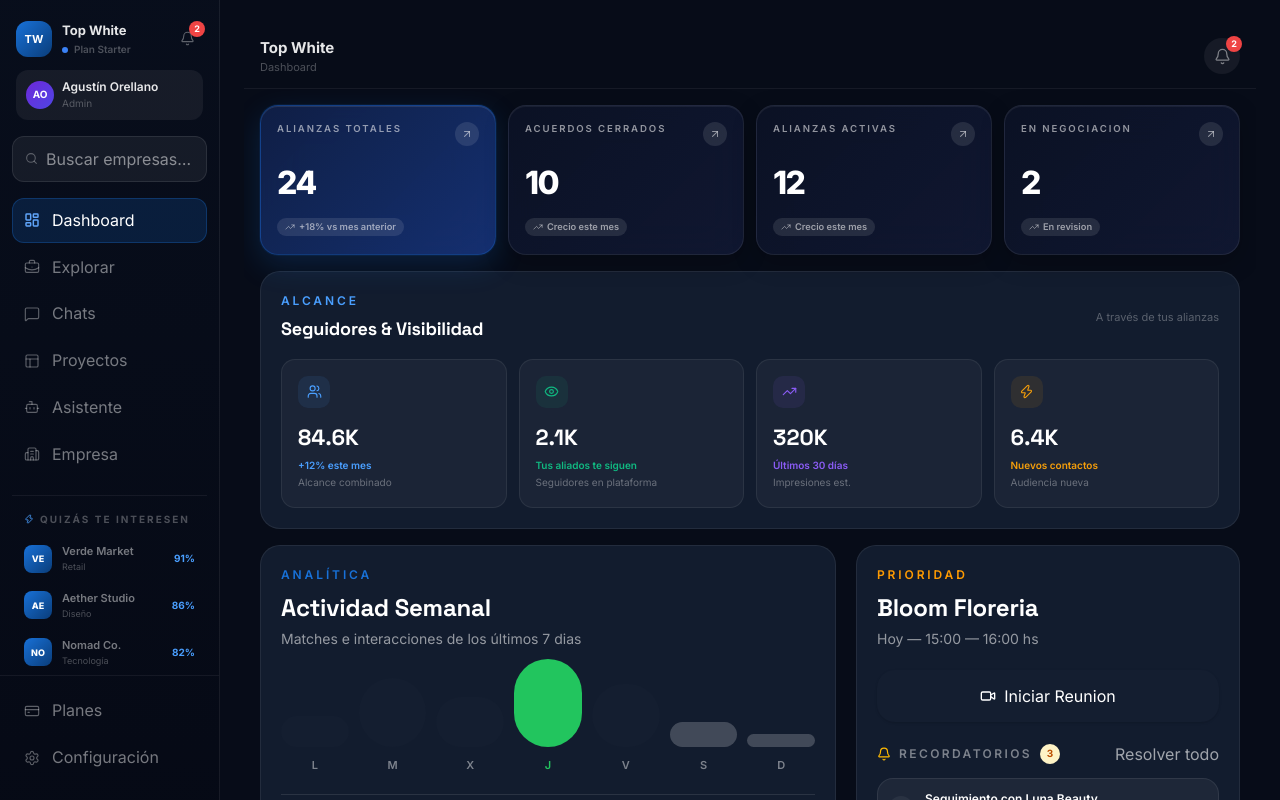
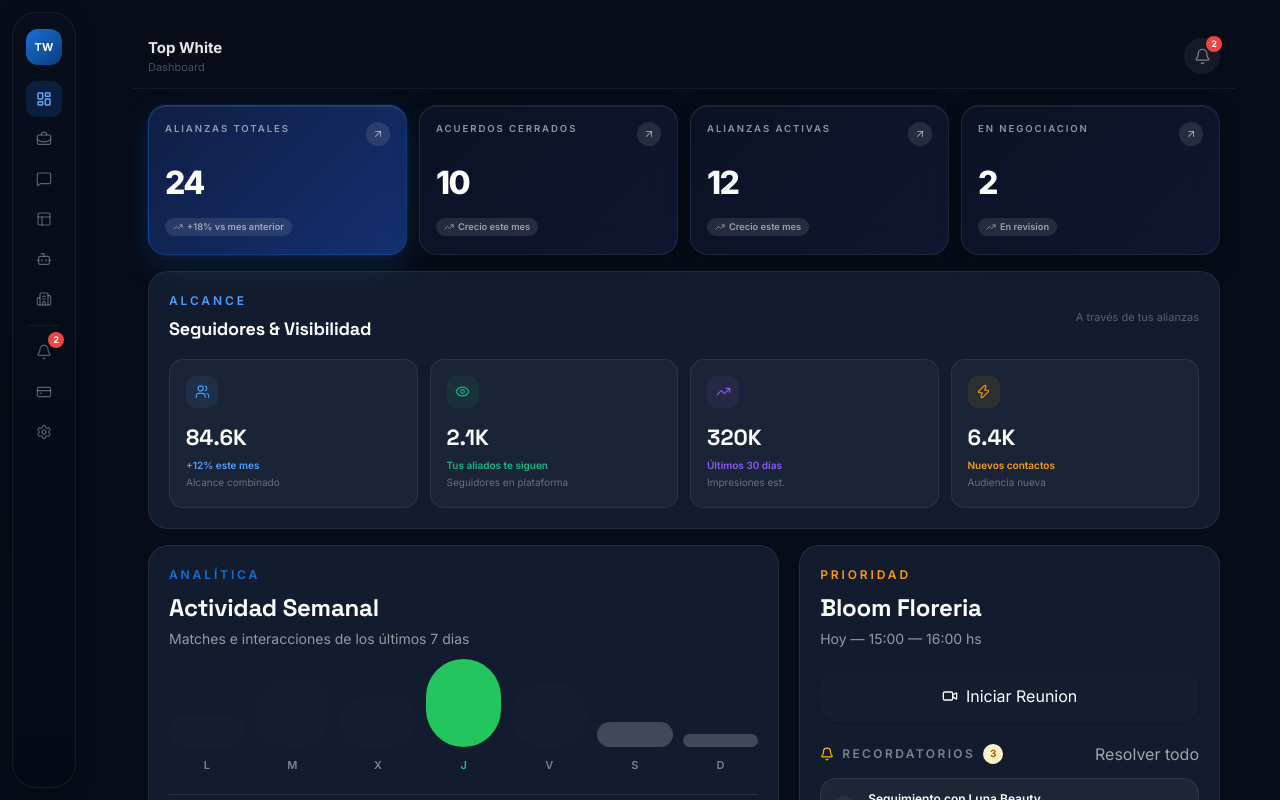
Before and after one commit to agustinorellano/Conectados-demo-1.2, a React (Vite) app: page /web in a window 1280 px wide. Built offline with nearby package versions, Linux system fonts and the light colour scheme.

Commit message:
feat: WebSidebar as dynamic island — hover to expand, collapsed icon-only pill
Co-Authored-By: Claude Sonnet 4.6 <noreply@anthropic.com>

```diff
--- a/src/web/WebSidebar.jsx
+++ b/src/web/WebSidebar.jsx
@@ -23,7 +23,7 @@ const mainNav = [
   { id: 'dashboard',  label: 'Dashboard',  icon: LayoutDashboard },
   { id: 'alliances',  label: 'Explorar',   icon: BriefcaseBusiness },
   { id: 'chats',      label: 'Chats',      icon: MessageSquare },
-  { id: 'workplace',  label: 'Proyectos', icon: PanelsTopLeft },
+  { id: 'workplace',  label: 'Proyectos',  icon: PanelsTopLeft },
   { id: 'assistant',  label: 'Asistente',  icon: Bot },
   { id: 'profile',    label: 'Empresa',    icon: Building2 },
 ];
@@ -53,13 +53,14 @@ const RECOMMENDATIONS = [
 
 function WebSidebar({ activeView, onNavigate, userPlan, companyName }) {
   const { t } = useTheme();
+  const [expanded, setExpanded]   = useState(false);
   const [query, setQuery]         = useState('');
   const [searchFocus, setFocus]   = useState(false);
   const [notifOpen, setNotifOpen] = useState(false);
   const [readIds, setReadIds]     = useState(new Set());
 
-  const unreadCount = NOTIFICATIONS.filter(n => n.unread && !readIds.has(n.id)).length;
-  const markAllRead = () => setReadIds(new Set(NOTIFICATIONS.map(n => n.id)));
+  const unreadCount    = NOTIFICATIONS.filter(n => n.unread && !readIds.has(n.id)).length;
+  const markAllRead    = () => setReadIds(new Set(NOTIFICATIONS.map(n => n.id)));
   const companyInitials = getInitials(companyName);
   const userInitials    = getInitials(MOCK_USER.name);
 
@@ -69,27 +70,104 @@ function WebSidebar({ activeView, onNavigate, userPlan, companyName }) {
         c.sector.toLowerCase().includes(query.toLowerCase())
       )
     : [];
-
   const showDropdown = searchFocus && query.trim().length >= 1;
 
+  const spring = { type: 'spring', stiffness: 380, damping: 34, mass: 0.8 };
+
   return (
-    <aside
-      className="flex h-full w-[220px] shrink-0 flex-col py-5"
+    <motion.aside
+      onHoverStart={() => setExpanded(true)}
+      onHoverEnd={() => { setExpanded(false); setNotifOpen(false); }}
+      animate={{ width: expanded ? 232 : 64 }}
+      transition={spring}
+      className="relative z-40 m-3 flex shrink-0 flex-col overflow-hidden"
       style={{
         background: t.sidebarBg,
-        borderRight: `1px solid ${t.sidebarBorder}`,
-        transition: 'background 0.3s ease, border-color 0.3s ease',
+        border: `1px solid ${t.sidebarBorder}`,
+        borderRadius: 24,
+        boxShadow: expanded
+          ? '0 8px 40px rgba(24,113,216,0.18), 0 2px 12px rgba(0,0,0,0.22)'
+          : '0 4px 20px rgba(0,0,0,0.18)',
+        transition: 'box-shadow 0.3s ease, background 0.3s ease',
       }}
     >
-      {/* ── Header: empresa + notif bell ── */}
-      <div className="px-4 mb-4">
-        {/* Row: company logo + name + bell */}
-        <div className="flex items-center gap-2.5 mb-3">
-          {/* Company logo with dynamic initials */}
+      {/* ── COLLAPSED VIEW (icons only) ── */}
+      <motion.div
+        animate={{ opacity: expanded ? 0 : 1 }}
+        transition={{ duration: 0.12 }}
+        className="absolute inset-0 flex flex-col items-center py-4 gap-1"
+        style={{ pointerEvents: expanded ? 'none' : 'auto' }}
+      >
+        {/* Company avatar */}
         <div
-            className="flex h-9 w-9 shrink-0 items-center justify-center rounded-xl text-[11px] font-bold text-white"
+          className="flex h-9 w-9 shrink-0 items-center justify-center rounded-[12px] text-[11px] font-bold text-white mb-3"
           style={{ background: 'linear-gradient(135deg, #1871D8 0%, #0A3D7A 100%)' }}
         >
+          {companyInitials}
+        </div>
+
+        {/* Nav icons */}
+        {mainNav.map(item => {
+          const Icon = item.icon;
+          const isActive = item.id === activeView;
+          return (
+            <button
+              key={item.id}
+              type="button"
+              onClick={() => onNavigate(item.id)}
+              className="relative flex h-9 w-9 items-center justify-center rounded-[10px] transition-all"
+              style={{ background: isActive ? t.accentActive : 'transparent' }}
+              title={item.label}
+            >
+              <Icon size={16} strokeWidth={isActive ? 2.2 : 1.7}
+                style={{ color: isActive ? t.navIconActive : t.navIcon }} />
+            </button>
+          );
+        })}
+
+        {/* Divider */}
+        <div className="my-1 w-8 shrink-0 rounded-full" style={{ height: 1, background: t.sidebarDivider }} />
+
+        {/* Bell */}
+        <div className="relative">
+          <button type="button" className="flex h-9 w-9 items-center justify-center rounded-[10px]">
+            <Bell size={16} strokeWidth={1.7} style={{ color: t.navIcon }} />
+          </button>
+          {unreadCount > 0 && (
+            <span className="absolute -top-0.5 -right-0.5 flex h-4 w-4 items-center justify-center rounded-full text-[9px] font-bold text-white"
+              style={{ background: '#EF4444' }}>
+              {unreadCount}
+            </span>
+          )}
+        </div>
+
+        {/* Bottom icons */}
+        {bottomNav.map(item => {
+          const Icon = item.icon;
+          const isActive = item.id === activeView;
+          return (
+            <button key={item.id} type="button" onClick={() => onNavigate(item.id)}
+              className="flex h-9 w-9 items-center justify-center rounded-[10px] transition-all"
+              style={{ background: isActive ? t.accentActive : 'transparent' }}
+              title={item.label}>
+              <Icon size={16} strokeWidth={1.7} style={{ color: isActive ? t.navIconActive : t.navIcon }} />
+            </button>
+          );
+        })}
+      </motion.div>
+
+      {/* ── EXPANDED VIEW (full content) ── */}
+      <motion.div
+        animate={{ opacity: expanded ? 1 : 0 }}
+        transition={{ duration: 0.15, delay: expanded ? 0.08 : 0 }}
+        className="flex flex-col h-full py-4 min-w-[232px]"
+        style={{ pointerEvents: expanded ? 'auto' : 'none' }}
+      >
+        {/* Header */}
+        <div className="px-4 mb-4">
+          <div className="flex items-center gap-2.5 mb-3">
+            <div className="flex h-9 w-9 shrink-0 items-center justify-center rounded-xl text-[11px] font-bold text-white"
+              style={{ background: 'linear-gradient(135deg, #1871D8 0%, #0A3D7A 100%)' }}>
               {companyInitials}
             </div>
             <div className="min-w-0 flex-1">
@@ -99,26 +177,18 @@ function WebSidebar({ activeView, onNavigate, userPlan, companyName }) {
                 <span className="text-[10px] font-semibold" style={{ color: t.text3 }}>Plan {planLabel[userPlan] ?? userPlan}</span>
               </div>
             </div>
-          {/* Notification bell */}
+            {/* Bell */}
             <div className="relative shrink-0">
-            <button
-              type="button"
+              <button type="button"
                 onClick={() => { setNotifOpen(o => !o); if (!notifOpen) markAllRead(); }}
                 className="relative flex h-8 w-8 items-center justify-center rounded-[10px] transition-all"
-              style={{ background: notifOpen ? t.accentActive : 'transparent' }}
-              onMouseEnter={e => { if (!notifOpen) e.currentTarget.style.background = t.surface; }}
-              onMouseLeave={e => { if (!notifOpen) e.currentTarget.style.background = 'transparent'; }}
-            >
+                style={{ background: notifOpen ? t.accentActive : 'transparent' }}>
                 <Bell size={15} strokeWidth={1.8} style={{ color: t.navIcon }} />
                 {unreadCount > 0 && (
                   <span className="absolute -top-0.5 -right-0.5 flex h-4 w-4 items-center justify-center rounded-full text-[9px] font-bold text-white"
-                  style={{ background: '#EF4444' }}>
-                  {unreadCount}
-                </span>
+                    style={{ background: '#EF4444' }}>{unreadCount}</span>
                 )}
               </button>
-
-            {/* Notification dropdown */}
               <AnimatePresence>
                 {notifOpen && (
                   <motion.div
@@ -126,21 +196,18 @@ function WebSidebar({ activeView, onNavigate, userPlan, companyName }) {
                     animate={{ opacity: 1, y: 0, scale: 1 }}
                     exit={{ opacity: 0, y: -6, scale: 0.97 }}
                     transition={{ duration: 0.15 }}
-                  className="absolute left-0 top-full mt-2 z-50 w-[240px] rounded-[16px] overflow-hidden"
-                  style={{ background: t.dropdownBg, border: `1px solid ${t.dropdownBorder}`, boxShadow: '0 12px 32px rgba(0,0,0,0.18)' }}
-                >
-                  <div className="px-3 py-2.5 flex items-center justify-between" style={{ borderBottom: `1px solid ${t.surfaceBorder}` }}>
+                    className="absolute left-0 top-full mt-2 z-50 w-[220px] rounded-[16px] overflow-hidden"
+                    style={{ background: t.dropdownBg, border: `1px solid ${t.dropdownBorder}`, boxShadow: '0 12px 32px rgba(0,0,0,0.25)' }}>
+                    <div className="px-3 py-2.5 flex items-center justify-between"
+                      style={{ borderBottom: `1px solid ${t.surfaceBorder}` }}>
                       <span className="text-[11px] font-bold uppercase tracking-[0.15em]" style={{ color: t.text3 }}>Notificaciones</span>
-                    <button type="button" onClick={() => setNotifOpen(false)} style={{ color: t.text3 }}>
-                      <X size={12} />
-                    </button>
+                      <button type="button" onClick={() => setNotifOpen(false)} style={{ color: t.text3 }}><X size={12} /></button>
                     </div>
                     {NOTIFICATIONS.map(n => (
                       <div key={n.id} className="flex items-start gap-2.5 px-3 py-2.5 transition"
                         style={{ background: (!n.unread || readIds.has(n.id)) ? 'transparent' : t.accentActive }}
                         onMouseEnter={e => e.currentTarget.style.background = t.surface}
-                      onMouseLeave={e => e.currentTarget.style.background = (!n.unread || readIds.has(n.id)) ? 'transparent' : t.accentActive}
-                    >
+                        onMouseLeave={e => e.currentTarget.style.background = (!n.unread || readIds.has(n.id)) ? 'transparent' : t.accentActive}>
                         <div className="mt-1 h-1.5 w-1.5 shrink-0 rounded-full" style={{ background: n.dot }} />
                         <div className="min-w-0">
                           <p className="text-[12px] font-medium leading-snug" style={{ color: t.text1 }}>{n.text}</p>
@@ -154,12 +221,10 @@ function WebSidebar({ activeView, onNavigate, userPlan, companyName }) {
             </div>
           </div>
 
-        {/* User profile row */}
+          {/* User row */}
           <div className="flex items-center gap-2 rounded-[12px] px-2.5 py-2" style={{ background: t.surface }}>
-          <div
-            className="flex h-7 w-7 shrink-0 items-center justify-center rounded-full text-[10px] font-bold text-white"
-            style={{ background: 'linear-gradient(135deg, #6D28D9 0%, #4F46E5 100%)' }}
-          >
+            <div className="flex h-7 w-7 shrink-0 items-center justify-center rounded-full text-[10px] font-bold text-white"
+              style={{ background: 'linear-gradient(135deg, #6D28D9 0%, #4F46E5 100%)' }}>
               {userInitials}
             </div>
             <div className="min-w-0 flex-1">
@@ -169,54 +234,38 @@ function WebSidebar({ activeView, onNavigate, userPlan, companyName }) {
           </div>
         </div>
 
-      {/* ── Global search ── */}
+        {/* Search */}
         <div className="px-3 mb-4 relative">
-        <div
-          className="flex items-center gap-2 rounded-[12px] px-3 py-2.5 transition-all"
+          <div className="flex items-center gap-2 rounded-[12px] px-3 py-2.5 transition-all"
             style={{
               background: searchFocus ? t.searchFocusBg : t.searchBg,
               border: `1px solid ${searchFocus ? t.searchFocusBorder : t.searchBorder}`,
-          }}
-        >
+            }}>
             <Search size={13} style={{ color: searchFocus ? t.accent : t.searchIcon, flexShrink: 0 }} />
-          <input
-            type="text"
-            value={query}
+            <input type="text" value={query}
               onChange={e => setQuery(e.target.value)}
               onFocus={() => setFocus(true)}
               onBlur={() => setTimeout(() => setFocus(false), 150)}
               placeholder="Buscar empresas…"
               className="flex-1 bg-transparent text-[12px] outline-none min-w-0"
-            style={{ color: t.searchText }}
-          />
+              style={{ color: t.searchText }} />
             {query && (
-            <button type="button" onClick={() => setQuery('')} className="shrink-0 transition"
-              style={{ color: t.text3 }}>
-              <X size={11} />
-            </button>
+              <button type="button" onClick={() => setQuery('')} style={{ color: t.text3 }}><X size={11} /></button>
             )}
           </div>
-
           <AnimatePresence>
             {showDropdown && (
               <motion.div
-              initial={{ opacity: 0, y: -4 }}
-              animate={{ opacity: 1, y: 0 }}
-              exit={{ opacity: 0, y: -4 }}
+                initial={{ opacity: 0, y: -4 }} animate={{ opacity: 1, y: 0 }} exit={{ opacity: 0, y: -4 }}
                 transition={{ duration: 0.14 }}
                 className="absolute left-3 right-3 top-full mt-1.5 z-50 rounded-[14px] overflow-hidden"
-              style={{ background: t.dropdownBg, border: `1px solid ${t.dropdownBorder}`, boxShadow: '0 8px 32px rgba(0,0,0,0.18)' }}
-            >
+                style={{ background: t.dropdownBg, border: `1px solid ${t.dropdownBorder}`, boxShadow: '0 8px 32px rgba(0,0,0,0.18)' }}>
                 {results.length > 0 ? results.map(r => (
-                <button
-                  key={r.id}
-                  type="button"
+                  <button key={r.id} type="button"
                     onClick={() => { onNavigate(r.view); setQuery(''); setFocus(false); }}
                     className="flex w-full items-center justify-between gap-2 px-3 py-2.5 text-left transition"
-                  style={{ ':hover': { background: t.surface } }}
                     onMouseEnter={e => e.currentTarget.style.background = t.surface}
-                  onMouseLeave={e => e.currentTarget.style.background = 'transparent'}
-                >
+                    onMouseLeave={e => e.currentTarget.style.background = 'transparent'}>
                     <div className="min-w-0">
                       <p className="text-[12px] font-semibold truncate" style={{ color: t.text1 }}>{r.name}</p>
                       <p className="text-[10px]" style={{ color: t.text3 }}>{r.sector}</p>
@@ -231,57 +280,40 @@ function WebSidebar({ activeView, onNavigate, userPlan, companyName }) {
           </AnimatePresence>
         </div>
 
-      {/* ── Main nav ── */}
+        {/* Main nav */}
         <nav className="flex flex-1 flex-col gap-0.5 px-3 overflow-hidden">
           {mainNav.map((item) => {
             const Icon = item.icon;
             const isActive = item.id === activeView;
             return (
-            <button
-              key={item.id}
-              type="button"
-              onClick={() => onNavigate(item.id)}
+              <button key={item.id} type="button" onClick={() => onNavigate(item.id)}
                 className="relative flex items-center gap-3 rounded-[12px] px-3 py-2.5 text-left text-sm font-medium transition-all duration-150"
-              style={{ color: isActive ? t.navTextActive : t.navText }}
-            >
+                style={{ color: isActive ? t.navTextActive : t.navText }}>
                 {isActive && (
-                <motion.div
-                  layoutId="web-nav-active"
-                  className="absolute inset-0 rounded-[12px]"
+                  <motion.div layoutId="web-nav-active" className="absolute inset-0 rounded-[12px]"
                     style={{ background: t.accentActive, border: `1px solid ${t.accentBorder}` }}
-                  transition={{ type: 'spring', stiffness: 400, damping: 35 }}
-                />
+                    transition={{ type: 'spring', stiffness: 400, damping: 35 }} />
                 )}
-              <Icon
-                size={16}
-                strokeWidth={isActive ? 2.2 : 1.7}
-                className="relative z-10 shrink-0"
-                style={{ color: isActive ? t.navIconActive : t.navIcon }}
-              />
-              <span className="relative z-10">{item.label}</span>
+                <Icon size={16} strokeWidth={isActive ? 2.2 : 1.7} className="relative z-10 shrink-0"
+                  style={{ color: isActive ? t.navIconActive : t.navIcon }} />
+                <span className="relative z-10 whitespace-nowrap">{item.label}</span>
               </button>
             );
           })}
 
-        {/* ── Quizás te interesen ── */}
+          {/* Quizás te interesen */}
           <div className="mt-4 pt-4" style={{ borderTop: `1px solid ${t.sidebarDivider}` }}>
             <div className="flex items-center gap-1.5 px-3 mb-2">
               <Zap size={10} style={{ color: t.accentMid }} />
-            <span className="text-[10px] font-bold uppercase tracking-[0.2em]" style={{ color: t.text3 }}>Quizás te interesen</span>
+              <span className="text-[10px] font-bold uppercase tracking-[0.2em] whitespace-nowrap" style={{ color: t.text3 }}>Quizás te interesen</span>
             </div>
             {RECOMMENDATIONS.map(rec => (
-            <button
-              key={rec.id}
-              type="button"
-              onClick={() => onNavigate('alliances')}
+              <button key={rec.id} type="button" onClick={() => onNavigate('alliances')}
                 className="flex w-full items-center gap-2.5 rounded-[10px] px-3 py-2 text-left transition"
                 onMouseEnter={e => e.currentTarget.style.background = t.surface}
-              onMouseLeave={e => e.currentTarget.style.background = 'transparent'}
-            >
-              <div
-                className="flex h-7 w-7 shrink-0 items-center justify-center rounded-[8px] text-[9px] font-black text-white"
-                style={{ background: 'linear-gradient(135deg, #1871D8, #0A3D7A)' }}
-              >
+                onMouseLeave={e => e.currentTarget.style.background = 'transparent'}>
+                <div className="flex h-7 w-7 shrink-0 items-center justify-center rounded-[8px] text-[9px] font-black text-white"
+                  style={{ background: 'linear-gradient(135deg, #1871D8, #0A3D7A)' }}>
                   {rec.name.slice(0, 2).toUpperCase()}
                 </div>
                 <div className="min-w-0 flex-1">
@@ -294,32 +326,24 @@ function WebSidebar({ activeView, onNavigate, userPlan, companyName }) {
           </div>
         </nav>
 
-      {/* ── Bottom nav + theme toggle ── */}
+        {/* Bottom nav */}
         <div className="flex flex-col gap-0.5 px-3 pt-3" style={{ borderTop: `1px solid ${t.sidebarDivider}` }}>
           {bottomNav.map((item) => {
             const Icon = item.icon;
             const isActive = item.id === activeView;
             return (
-            <button
-              key={item.id}
-              type="button"
-              onClick={() => onNavigate(item.id)}
+              <button key={item.id} type="button" onClick={() => onNavigate(item.id)}
                 className="flex items-center gap-3 rounded-[12px] px-3 py-2.5 text-left text-sm font-medium transition-all duration-150"
-              style={{ color: isActive ? t.navTextActive : t.navText }}
-            >
-              <Icon
-                size={16}
-                strokeWidth={1.7}
-                className="shrink-0"
-                style={{ color: isActive ? t.navIconActive : t.navIcon }}
-              />
-              <span>{item.label}</span>
+                style={{ color: isActive ? t.navTextActive : t.navText }}>
+                <Icon size={16} strokeWidth={1.7} className="shrink-0"
+                  style={{ color: isActive ? t.navIconActive : t.navIcon }} />
+                <span className="whitespace-nowrap">{item.label}</span>
               </button>
             );
           })}
-
         </div>
-    </aside>
+      </motion.div>
+    </motion.aside>
   );
 }
 
```
Lines whose indentation alone changed are shown as unchanged.
